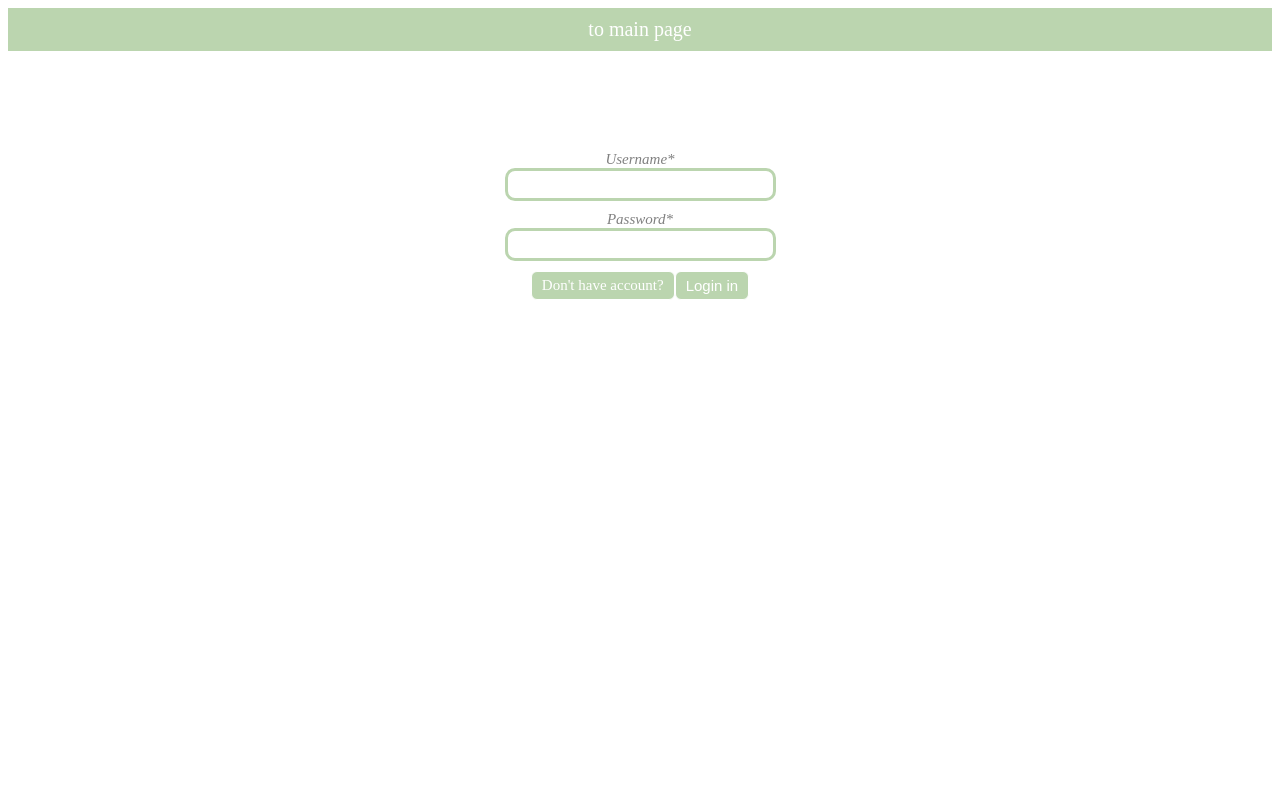
After one commit to Rwwwrl/Book-store-pet-project, a Django app: page /login/ in a window 1280 px wide. The commit adds this page. Run offline with Django 3.2, Linux system fonts and the light colour scheme; some libraries are stand-ins or nearby versions.

Commit message:
added login; registr; user.auth check on pages

```diff
--- a/bookapp/forms.py
+++ b/bookapp/forms.py
@@ -1,8 +1,10 @@
 from django import forms
+from django.http import JsonResponse
 
-from .models import SpecialCategory, MainCategory, UnderCategory, Book, Cart, UserAccount, Checkout, Commentary
+from .models import SpecialCategory, MainCategory, UnderCategory, Book, Cart, UserAccount, Checkout, Commentary, User
 
-from django.http import JsonResponse
+import re
+
 
 class FormWithValidator(forms.ModelForm):
 
@@ -10,7 +12,8 @@ class FormWithValidator(forms.ModelForm):
     def name_validator(name, error_list):
         name = name.strip()
         if len(name.split(' ')) > 1:
-            error_list.append(forms.ValidationError(f'"{name}" must be one word string'))
+            error_list.append(forms.ValidationError(
+                f'"{name}" must be one word string'))
             return True
         return False
 
@@ -23,7 +26,6 @@ class FormWithValidator(forms.ModelForm):
             raise forms.ValidationError(error_list)
 
 
-
 class UserAccountForm(FormWithValidator):
 
     class Meta:
@@ -33,11 +35,13 @@ class UserAccountForm(FormWithValidator):
 
 class CheckoutForm(FormWithValidator):
 
-    delivery_date = forms.DateField(widget=forms.TextInput(attrs={'type': 'date'}))
+    delivery_date = forms.DateField(
+        widget=forms.TextInput(attrs={'type': 'date'}))
 
     class Meta:
         model = Checkout
-        fields = ['first_name', 'last_name', 'email', 'address', 'delivery_date', 'commentary']
+        fields = ['first_name', 'last_name', 'email',
+                  'address', 'delivery_date', 'commentary']
 
     def __init__(self, *args, **kwargs):
         super().__init__(*args, **kwargs)
@@ -54,7 +58,8 @@ class CommentaryForm(forms.ModelForm):
         super().__init__(*args, **kwargs)
         self.fields['text'].label = ''
         self.fields['book_mark'].label = ''
-        self.fields['text'].widget.attrs.update({'rows': 1, 'placeholder': 'write a comment'})
+        self.fields['text'].widget.attrs.update(
+            {'rows': 1, 'placeholder': 'write a comment'})
         self.fields['book_mark'].widget.attrs.update({'max': 6, 'min': 1})
 
     def clean_book_mark(self, *args, **kwargs):
@@ -63,6 +68,71 @@ class CommentaryForm(forms.ModelForm):
             raise forms.ValidationError(f'Max value is 5, you gived: {value}')
         return value
 
-
     def form_invalid(self):
         return JsonResponse({'status': 'form_invalid', 'errors': self.errors})
+
+
+class LoginForm(forms.ModelForm):
+
+    password = forms.CharField(widget=forms.PasswordInput)
+
+    class Meta:
+        model = User
+        fields = ['username', 'password']
+
+    def clean(self):
+        username = self.cleaned_data['username']
+        password = self.cleaned_data['password']
+        if not User.objects.filter(username=username).exists():
+            raise forms.ValidationError(
+                f'There is no user with "{username}" username')
+        else:
+            user = User.objects.get(username=username)
+            if not user.check_password(password):
+                raise forms.ValidationError('Incorrect password')
+
+
+class RegistrForm(forms.ModelForm):
+
+    password = forms.CharField(widget=forms.PasswordInput)
+    confirm_password = forms.CharField(widget=forms.PasswordInput)
+
+    class Meta:
+        model = User
+        fields = ['username', 'email', 'password', 'confirm_password']
+
+    def __init__(self, *args, **kwargs):
+        super().__init__(*args, **kwargs)
+        self.fields['email'].widget.attrs.update({'required': True})
+
+    def clean_username(self):
+        username = self.cleaned_data['username']
+        errors = []
+        if User.objects.filter(username=username):
+            errors.append(forms.ValidationError(
+                f'Username "{username}" is already taken'))
+        if len(username.strip().split(' ')) > 1:
+            errors.append(forms.ValidationError('Username must be one word string'))
+        if errors:
+            raise forms.ValidationError(errors)
+        return username
+
+    def clean_email(self):
+        email = self.cleaned_data['email']
+        reg_result = re.search(r'\w+@\w+\.\w+', email).group(0)
+        errors = []
+        if reg_result != email:
+            errors.append(forms.ValidationError('Write valid email'))
+        if UserAccount.objects.filter(email=email):
+            errors.append(forms.ValidationError(
+                f'User with "{email}" email already exist'))
+        if errors:
+            raise forms.ValidationError(errors)
+        return email
+
+    def clean_confirm_password(self):
+        password = self.cleaned_data['password']
+        confirm_password = self.cleaned_data['confirm_password']
+        if password != confirm_password:
+            raise forms.ValidationError('Password isn`t the same')
+        return confirm_password
--- a/bookapp/templates/bookapp/book_detail.html
+++ b/bookapp/templates/bookapp/book_detail.html
@@ -40,12 +40,14 @@
                                 <h3 class="our_price">Our price :</h3>
                                 <div class="buy_price">${{ book.price }}</div>
                             </div>
+                            {% if request.user.is_authenticated %}
                             <div class="in_wish_cart_block">
                                 {% if is_book_on_wish_list %}
                                 <div class="info__in_cart">in wishlist</div>
                                 {% endif %}
                                 <div class="info__in_cart">in cart: {{ count_in_cart }}</div>
                             </div>
+                            {% endif %}
                         </div>
                     <a class="add_to_cart_button" href="{% url 'add_to_cart' book.slug %}">Add to cart</a>
                 </div>
@@ -69,6 +71,8 @@
                 <a class="see_more_button" href="{% url 'book_comments' book.slug %}">There are {{ book.comments.all|length|add:"-5"}} more commets..</a>
             </div>
             {% endif %}
+
+            {% if request.user.is_authenticated %}
             <section class="section_review_form">
                 <h3 class="write_comment">Write a comment:</h3>
                 <form action="{% url 'book_detail' book.slug %}" class='review_form' method="post" name="comment_form">
@@ -79,6 +83,8 @@
                     <button type="submit" class="submit_button">&#10148;</button>
                 </form>
             </section>
+            {% endif %}
+
         </div>
         <div class="right_block_info">
             <h3 class="you_may_also_like">You may also like</h3>
--- /dev/null
+++ b/bookapp/templates/bookapp/login.html
@@ -0,0 +1,36 @@
+{% load static %}
+{% load crispy_forms_tags %}
+<!DOCTYPE html>
+<html lang="en">
+<head>
+    <meta charset="UTF-8">
+    <meta http-equiv="X-UA-Compatible" content="IE=edge">
+    <meta name="viewport" content="width=device-width, initial-scale=1.0">
+    <title>Document</title>
+    <link rel="stylesheet" href="{% static 'css/main_page.css' %}">
+    <link rel="stylesheet" href="{% static 'css/account_page.css' %}">
+    <link rel="stylesheet" href="{% static 'css/login.css' %}">
+</head>
+<body>
+
+    <header>
+        <div class="containter container--header">
+            <a href="{% url 'main_page' %}" class="to_main_page">to main page</a>
+        </div>
+    </header>
+
+    <div class="container container--form">
+        {% block form %}
+            <form action="{% url 'login' %}" method="POST" class="account_form">
+                {% csrf_token %}
+                {{ login_form|crispy }}
+                <div class="buttons">
+                    <a href="{% url 'registration' %}" class="submit_button">Don't have account?</a>
+                    <button class="submit_button" type="submit">Login in</button>
+                </div>
+            </form>
+        {% endblock form %}
+    </div>
+
+</body>
+</html>
--- a/bookapp/urls.py
+++ b/bookapp/urls.py
@@ -17,5 +17,9 @@ urlpatterns = [
     path('account_page/checkout_history/', CheckoutsView.as_view(), name='checkouts_page'),
     path('account_page/cart_page/recalt_cart/', RecalcCartView.as_view(), name='recalc_cart'),
     path('<str:book_slug>/comments/', BookComments.as_view(), name='book_comments'),
-    path('search_result/', SearhView.as_view(), name='search')
+    path('search_result/', SearhView.as_view(), name='search'),
+
+    path('login/', LoginView.as_view(), name='login'),
+    path('registration/', RegistrView.as_view(), name='registration'),
+    path('logout/', logout_view, name='logout'),
 ]
--- a/bookapp/views.py
+++ b/bookapp/views.py
@@ -4,21 +4,21 @@ from django.views.generic import ListView, DetailView
 from django.shortcuts import redirect, reverse
 from django.http import JsonResponse
 from django.db.models import Q
+from django.contrib.auth import authenticate, login, logout
 
-from .models import MainCategory, UnderCategory, Book, SpecialCategory, WishList, Cart, ProductItem
-from .forms import UserAccountForm, CheckoutForm, CommentaryForm
-from .mixins import UserWishListMixin
+from .models import MainCategory, UnderCategory, Book, SpecialCategory, WishList, Cart, ProductItem, UserAccount
+from .forms import UserAccountForm, CheckoutForm, CommentaryForm, LoginForm, RegistrForm
+from .mixins import UserWishListMixin, MyLoginRequiredMixin
+
 
 import json
 
 
 class MainPage(UserWishListMixin, ListView):
 
-    # model = MainCategory - сокращенная запись queryset = MainCategory.objects.all
     template_name = 'bookapp/main_page.html'
     context_object_name = 'books'
 
-    # пагинация
     paginate_by = 4
 
     def dispatch(self, request, *args, **kwargs):
@@ -49,10 +49,10 @@ class BookDetail(UserWishListMixin, DetailView):
     template_name = 'bookapp/book_detail.html'
     slug_url_kwarg = 'book_slug'
 
+
     def post(self, request, *args, **kwargs):
         if request.is_ajax():
             comment_form = CommentaryForm(request.POST)
-            print(comment_form.is_valid())
             if comment_form.is_valid():
                 comment_model = comment_form.save(commit=False)
                 comment_model.user_account = self.account
@@ -76,18 +76,25 @@ class BookDetail(UserWishListMixin, DetailView):
     def is_book_on_wish_list(self):
         return self.wishlist.books.filter(slug=self.object.slug).exists()
 
+    def get_comment_order_by_id(self):
+        return self.object.comments.all().order_by('id')[:5]
+
+    def get_also_like_books_queryset(self):
+        return self.object.under_category.book.exclude(id=self.object.id).order_by('-mark')
+
     def dispatch(self, request, *args, **kwargs):
         self.object = self.get_object()
         return super().dispatch(request, *args, **kwargs)
 
     def get_context_data(self, **kwargs):
         context = super().get_context_data(**kwargs)
-        context['is_book_on_wish_list'] = self.is_book_on_wish_list()
-        context['count_in_cart'] = self.object.get_book_count_in_cart(
-            self.cart)
-        context['comments'] = self.object.comments.all().order_by('id')[:5]
+        if self.user.is_authenticated:
+            context['is_book_on_wish_list'] = self.is_book_on_wish_list()
+            context['count_in_cart'] = self.object.get_book_count_in_cart(
+                self.cart)
+        context['comments'] = self.get_comment_order_by_id()
         context['comment_form'] = CommentaryForm()
-        context['you_may_also_like_books'] = self.object.under_category.book.exclude(id=self.object.id).order_by('-mark')
+        context['you_may_also_like_books'] = self.get_also_like_books_queryset()
         return context
 
 
@@ -96,7 +103,7 @@ class UnderCategoryBooks(UserWishListMixin, ListView):
     context_object_name = 'books'
     template_name = 'bookapp/under_category_books.html'
 
-    paginate_by = 4
+    paginate_by = 8
 
     def dispatch(self, request, *args, **kwargs):
         self.under_category = UnderCategory.objects.get(
@@ -112,27 +119,27 @@ class UnderCategoryBooks(UserWishListMixin, ListView):
         return context
 
 
-class AddToWishList(UserWishListMixin):
+class AddToWishList(MyLoginRequiredMixin, UserWishListMixin):
 
     def get(self, request, *args, **kwargs):
-        book_slug = kwargs.get('book_slug', '')
+        book_slug = kwargs.get('book_slug')
         if not self.wishlist.books.filter(slug=book_slug).exists():
-            book_model = Book.objects.filter(slug=book_slug)[0]
+            book_model = Book.objects.get(slug=book_slug)
             self.wishlist.books.add(book_model)
         return redirect('book_detail', book_slug=book_slug)
 
 
-class DeleteFromWishList(UserWishListMixin):
+class DeleteFromWishList(MyLoginRequiredMixin, UserWishListMixin):
 
     def get(self, request, *args, **kwargs):
         book_slug = kwargs.get('book_slug', '')
         if self.wishlist.books.filter(slug=book_slug).exists():
-            book_model = Book.objects.filter(slug=book_slug)[0]
+            book_model = Book.objects.get(slug=book_slug)
             self.wishlist.books.remove(book_model)
         return redirect('wish_page')
 
 
-class AddToCart(UserWishListMixin):
+class AddToCart(MyLoginRequiredMixin, UserWishListMixin):
 
     def get(self, request, *args, **kwargs):
         book_slug = kwargs.get('book_slug')
@@ -148,7 +155,7 @@ class AddToCart(UserWishListMixin):
         return redirect('book_detail', book_slug=book_slug)
 
 
-class RemoveFromCart(UserWishListMixin):
+class RemoveFromCart(MyLoginRequiredMixin, UserWishListMixin):
 
     def get(self, request, *args, **kwargs):
         pi_id = kwargs.get('id')
@@ -158,7 +165,7 @@ class RemoveFromCart(UserWishListMixin):
         return redirect('cart_page')
 
 
-class WishListView(UserWishListMixin, ListView):
+class WishListView(MyLoginRequiredMixin, UserWishListMixin, ListView):
 
     context_object_name = 'books'
     template_name = 'bookapp/account_page/wish_cart_page.html'
@@ -168,7 +175,7 @@ class WishListView(UserWishListMixin, ListView):
         return self.wishlist.books.all()
 
 
-class CartView(UserWishListMixin):
+class CartView(MyLoginRequiredMixin, UserWishListMixin):
 
 
     def get(self, request, *args, **kwargs):
@@ -196,7 +203,7 @@ class CartView(UserWishListMixin):
         return context
 
 
-class RecalcCartView(UserWishListMixin):
+class RecalcCartView(MyLoginRequiredMixin, UserWishListMixin):
 
     def post(self, request, *args, **kwargs):
         for id in request.POST:
@@ -207,7 +214,7 @@ class RecalcCartView(UserWishListMixin):
         return redirect('cart_page')
 
 
-class MyAccountView(UserWishListMixin):
+class MyAccountView(MyLoginRequiredMixin, UserWishListMixin):
 
     def get(self, request, *args, **kwargs):
         return render(request, 'bookapp/account_page/my_account_page.html', self.get_context_data())
@@ -216,7 +223,8 @@ class MyAccountView(UserWishListMixin):
         form = UserAccountForm(
             request.POST, request.FILES, instance=self.account)
         if form.is_valid():
-            form.save()
+            model = form.save(commit=False)
+            model.save()
             return redirect('my_account_page')
         context = self.get_context_data()
         context['form'] = form
@@ -225,12 +233,11 @@ class MyAccountView(UserWishListMixin):
     def get_context_data(self, **kwargs):
         context = super().get_context_data(**kwargs)
         context['form'] = UserAccountForm(instance=self.account)
-        if hasattr(self.account, 'image'):
-            context['account_image'] = self.account.image
+        context['account'] = self.account
         return context
 
 
-class CheckoutsView(UserWishListMixin, ListView):
+class CheckoutsView(MyLoginRequiredMixin, UserWishListMixin, ListView):
 
     template_name = 'bookapp/account_page/checkouts.html'
     context_object_name = 'checkouts'
@@ -264,18 +271,69 @@ class BookComments(UserWishListMixin, ListView):
 class SearhView(UserWishListMixin):
 
     @staticmethod
-    def get_filter_queryset(manager, date):
+    def get_filter_by_slug_or_title_queryset(manager, date):
         return list(manager.filter(Q(title__icontains=date) | Q(slug__icontains=date)))
 
     def post(self, request, *args, **kwargs):
         date = request.POST.get('search', '').lower()
-        under_category_queryset = self.get_filter_queryset(
+        under_category_queryset = self.get_filter_by_slug_or_title_queryset(
             UnderCategory.objects, date)
-        special_category_queryset = self.get_filter_queryset(
+        special_category_queryset = self.get_filter_by_slug_or_title_queryset(
             SpecialCategory.objects, date)
-        book_category_queryset = self.get_filter_queryset(Book.objects, date)
+        book_category_queryset = self.get_filter_by_slug_or_title_queryset(Book.objects, date)
         under_category_queryset.extend(special_category_queryset)
         context = self.get_context_data()
         context['categorys'] = under_category_queryset
         context['books'] = book_category_queryset
         return render(request, 'bookapp/search_result_page.html', context=context)
+
+
+class LoginView(View):
+    def get(self, request, *args, **kwargs):
+        context = {
+            'login_form': LoginForm()
+        }
+        return render(request, 'bookapp/login.html', context)
+
+    def post(self, request, *args, **kwargs):
+        login_form = LoginForm(request.POST)
+        if login_form.is_valid():
+            username = login_form.cleaned_data['username']
+            password = login_form.cleaned_data['password']
+            user = authenticate(username=username, password=password)
+            if user:
+                login(request, user)
+                return redirect('main_page')
+        context = {
+            'login_form': login_form
+        }
+        return render(request, 'bookapp/login.html', context)
+
+
+class RegistrView(View):
+
+    def get(self, request, *args, **kwargs):
+        context = {
+            'register_form': RegistrForm()
+        }
+        return render(request, 'bookapp/register_page.html', context)
+
+    def post(self, request, *args, **kwargs):
+        register_form = RegistrForm(request.POST)
+        if register_form.is_valid():
+            user_model = register_form.save(commit=False)
+            user_model.set_password(register_form.cleaned_data['password'])
+            user_model.save()
+            user = authenticate(username=user_model.username, password=register_form.cleaned_data['password'])
+            if user:
+                login(request, user)
+                UserAccount.objects.create(user=user_model, email=user_model.email)
+                return redirect('main_page')
+        context = {
+            'register_form': register_form
+        }
+        return render(request, 'bookapp/register_page.html', context)
+
+def logout_view(request):
+    logout(request)
+    return redirect('main_page')
--- a/main/settings.py
+++ b/main/settings.py
@@ -132,3 +132,6 @@ MEDIA_ROOT = os.path.join(BASE_DIR, 'media')
 
 
 CRISPY_TEMPLATE_PACK = 'bootstrap4'
+
+from django.urls import reverse_lazy
+LOGIN_URL = reverse_lazy('login', current_app='bookapp')
--- /dev/null
+++ b/static/css/login.css
@@ -0,0 +1,40 @@
+small {
+    display: none;
+}
+
+.container--form {
+    margin-top: 100px;
+}
+
+.invalid-feedback {
+    color: white;
+    background: rgba(200,0, 0, 0.5);
+    border-radius: 5px;
+    padding: 5px 10px;
+    margin: 5px auto 5px auto;
+    text-align: center;
+}
+
+
+div {
+    display: flex;
+    flex-direction: column;
+    align-items: center;
+}
+
+.buttons {
+    display: flex;
+    flex-direction: row;
+    justify-content: space-around;
+}
+
+.container--header {
+    padding: 10px 0;
+    background: #bbd5af;
+}
+
+.to_main_page {
+    margin: 0 auto;
+    color: white;
+    font-size: 20px;
+}
--- a/static/css/main_page.css
+++ b/static/css/main_page.css
@@ -280,7 +280,7 @@ body {
 .under_category::after {
     content: '';
     display: block;
-    width: 70%;
+    width: 80%;
     height: 1px;
     background: #9c9b9b;
 }
@@ -301,6 +301,7 @@ body {
 
 .category__item--products {
     padding-left: 15px;
+    max-width: 90%;
 }
 
 .item__link {
--- a/static/css/search_result.css
+++ b/static/css/search_result.css
@@ -14,6 +14,7 @@
     width: 100%;
     display: flex;
     flex-direction: row;
+    flex-wrap: wrap;
 }
 
 .under_title {
```
Also changed, not shown: bookapp/mixins.py (+25 -14 lines), bookapp/models.py (+8 -3 lines), bookapp/templates/bookapp/account_page/my_account_page.html (+1 -7 lines), bookapp/templates/bookapp/register_page.html (added, +13 -0 lines), static/css/book_detail.css (+4 -3 lines), static/js/book_detail_comments.js (+11 -0 lines), templates/base.html (+19 -7 lines).
